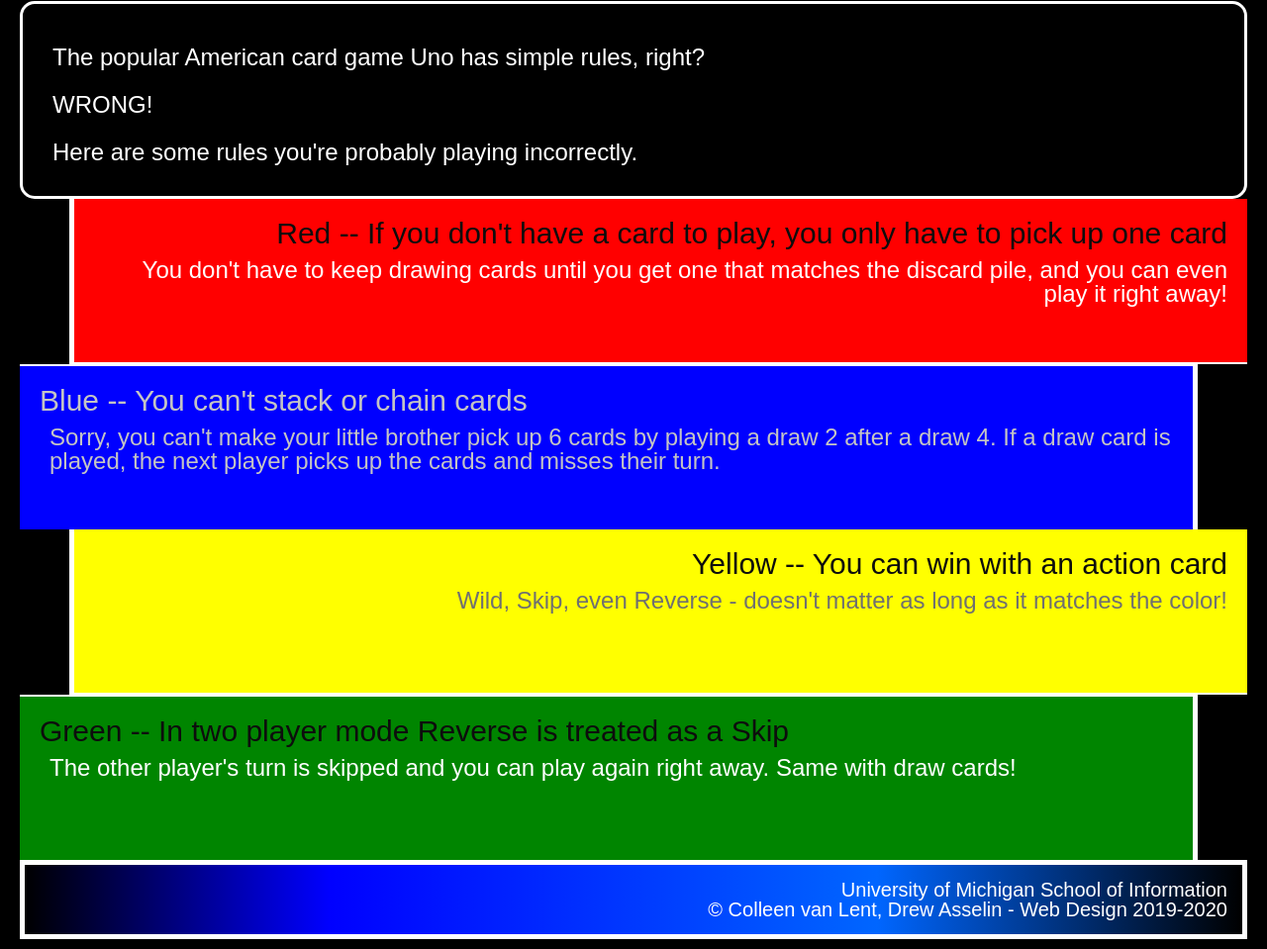
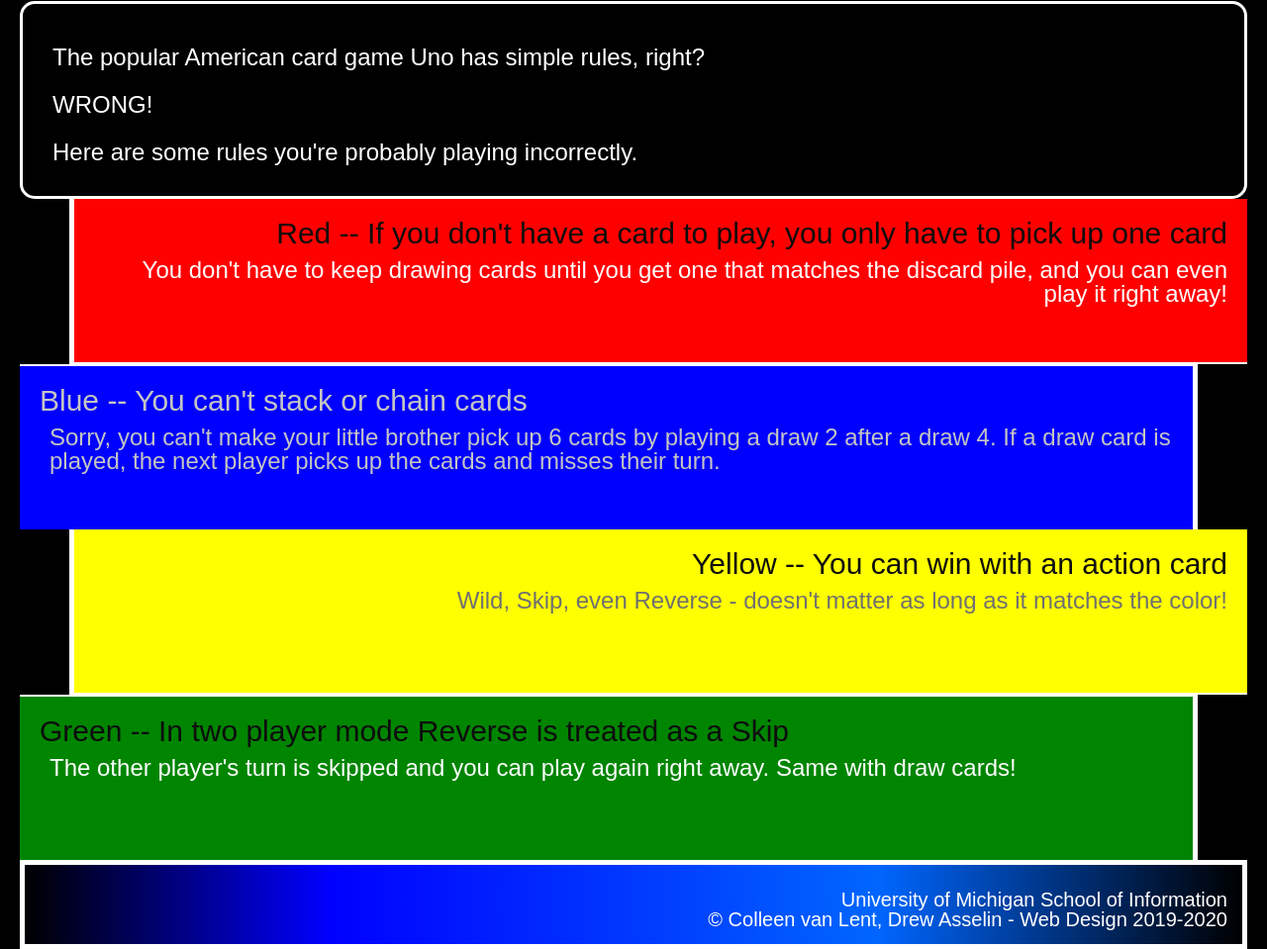
Before and after one commit to hchandrasekaran28/hw2-w24, a plain HTML site: page index.html in a window 1280 px wide. Shown: the part 327-1286 px from the top of the page at 99% size. Drawn offline with Linux system fonts and the light colour scheme.

Commit message:
Please enter the commit message for your changes. Lines starting

```diff
--- a/css/style.css
+++ b/css/style.css
@@ -46,13 +46,11 @@
 	background: rgb(0,0,0);
 	background: linear-gradient(90deg, rgba(0,0,0,1) 000000%, rgba(0,0,255,1) 25%, rgba(0,102,255,1) 70%, rgba(0,0,0,1) 100%);
 	border: 5px solid #ffffff;
+	padding: 15px 15px 15px 0px;
 }
 footer p{
 	font-size: 20px;
 	text-align:right;
-	padding-top: 15px;
-	padding-right: 15px;
-	padding-bottom: 15px;
 }
 body{
 	font-family:Arial, Verdana;
```
